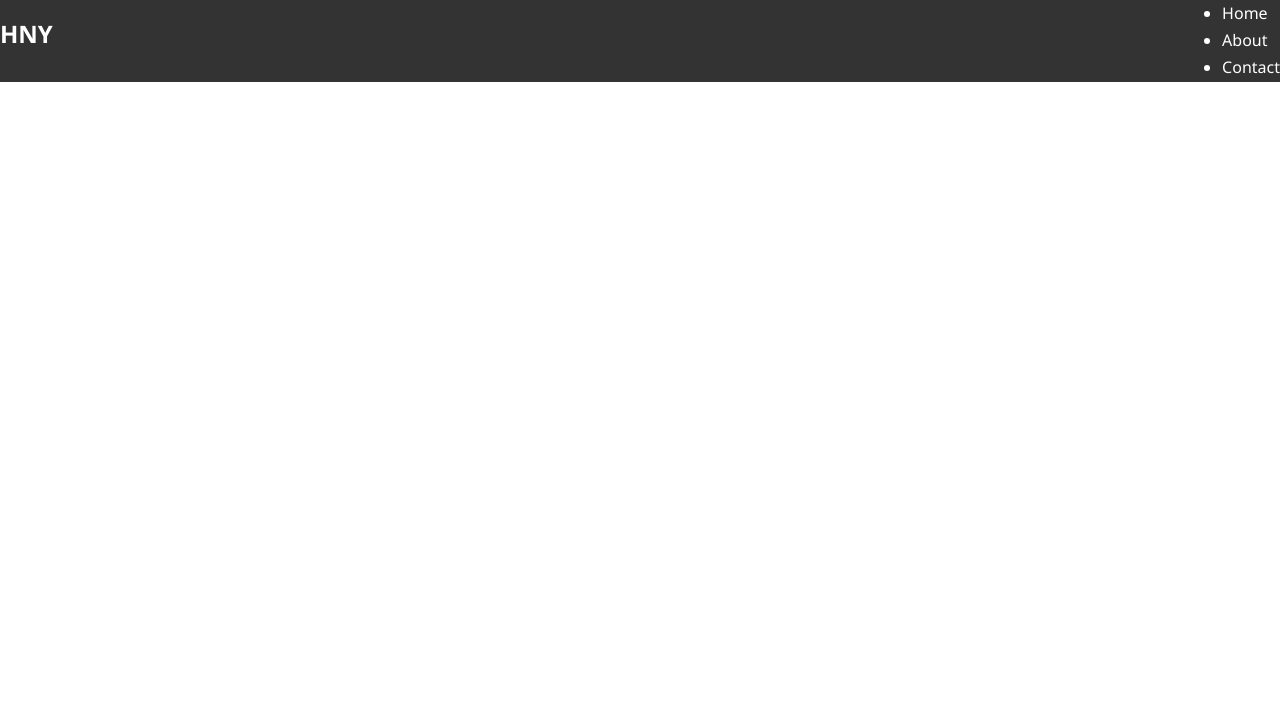
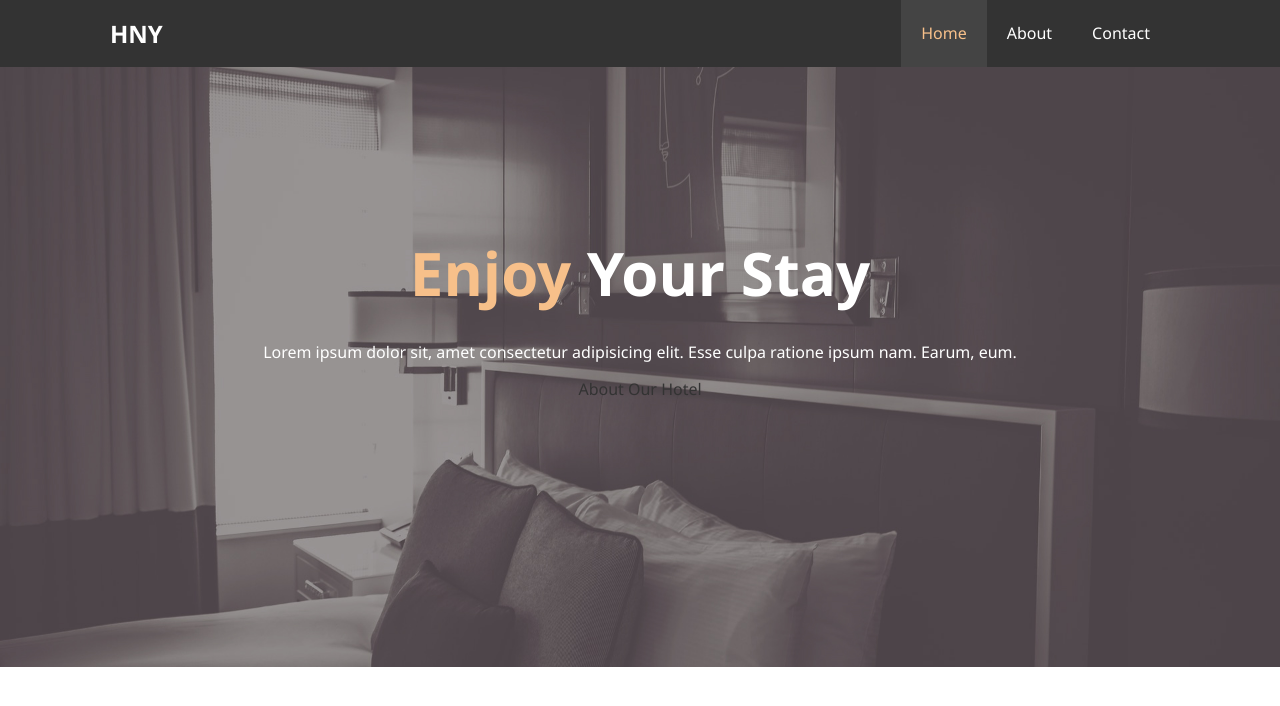
Before and after one commit to mars1385/learn-css-hotel-site, a plain HTML site: page index.html in a window 1280 px wide. Drawn offline with Linux system fonts and the light colour scheme.

Commit message:
show case

```diff
--- a/css/styles.css
+++ b/css/styles.css
@@ -25,6 +25,19 @@ h3 {
 p {
 	margin: 10px 0;
 }
+
+/* utility  */
+.container {
+	margin: auto;
+	max-width: 1100px;
+	overflow: auto;
+	padding: 0 20px;
+}
+
+.text-primary {
+	color: #f7c08a;
+}
+
 /* navbar */
 #navbar {
 	background: #333;
@@ -42,5 +55,39 @@ p {
 }
 
 #navbar ul {
+	list-style: none;
 	float: right;
 }
+
+#navbar ul li {
+	float: left;
+}
+
+#navbar ul li a {
+	display: block;
+	padding: 20px;
+	text-align: center;
+}
+
+#navbar ul li a:hover,
+#navbar ul li a.current {
+	background: #444;
+	color: #f7c08a;
+}
+
+/* showcase */
+#showcase {
+	background: url('../img/showcase.jpg') no-repeat center center/cover;
+	height: 600px;
+}
+
+#showcase .showcase-content {
+	color: #fff;
+	text-align: center;
+	padding-top: 170px;
+}
+
+#showcase .showcase-content h1 {
+	font-size: 60px;
+	line-height: 1.2em;
+}
--- a/index.html
+++ b/index.html
@@ -12,13 +12,27 @@
 	<body>
 		<header>
 			<nav id="navbar">
-				<h1 class="logo"><a href="index.html">HNY</a></h1>
-				<ul>
-					<li><a href="index.html">Home</a></li>
-					<li><a href="about.html">About</a></li>
-					<li><a href="contact.html">Contact</a></li>
-				</ul>
+				<div class="container">
+					<h1 class="logo"><a href="index.html">HNY</a></h1>
+					<ul>
+						<li><a class="current" href="index.html">Home</a></li>
+						<li><a href="about.html">About</a></li>
+						<li><a href="contact.html">Contact</a></li>
+					</ul>
+				</div>
 			</nav>
+			<div id="showcase">
+				<div class="container">
+					<div class="showcase-content">
+						<h1><span class="text-primary">Enjoy </span>Your Stay</h1>
+						<p class="lead">
+							Lorem ipsum dolor sit, amet consectetur adipisicing elit. Esse culpa ratione ipsum nam. Earum,
+							eum.
+						</p>
+						<a class="btn" href="about.html">About Our Hotel</a>
+					</div>
+				</div>
+			</div>
 		</header>
 	</body>
 </html>
```
